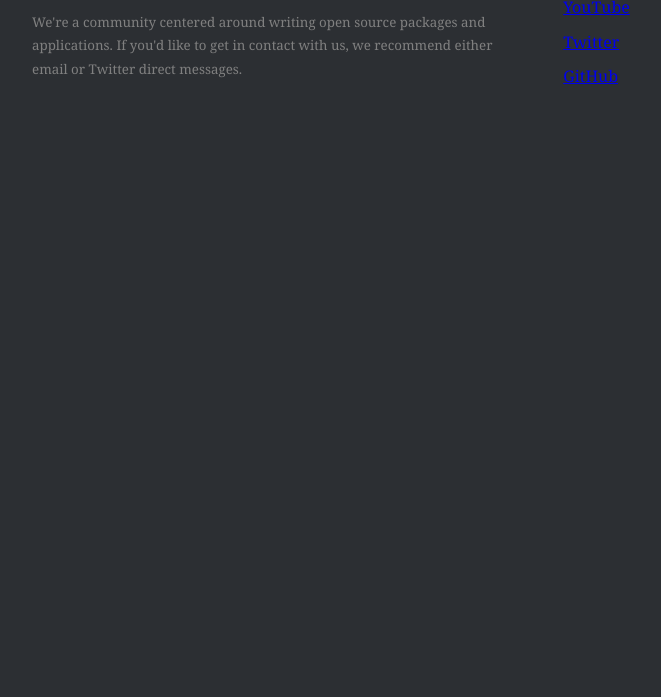
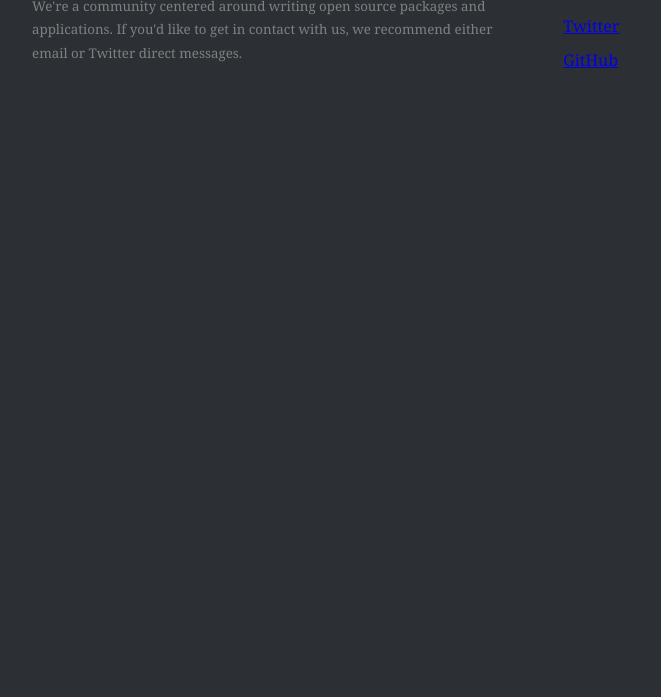
Before and after one commit to lorencerri/temporary-website, a Gatsby site: page / in a window 1280 px wide. Shown: the part 103-800 px from the top of the page, without its empty margins (299-960 px from the left). Built offline with nearby package versions, Linux system fonts and the light colour scheme; Gatsby itself is replaced by a stand-in of ours; what typography-theme-fairy-gates would draw is missing.

Commit message:
update styles

```diff
--- a/src/pages/index.js
+++ b/src/pages/index.js
@@ -21,7 +21,7 @@ const Home = () => (
     style={{
       margin: `3rem auto`,
       maxWidth: 650,
-      padding: `1rem`,
+      padding: `0 1rem`,
     }}
   >
     {helmet}
```
